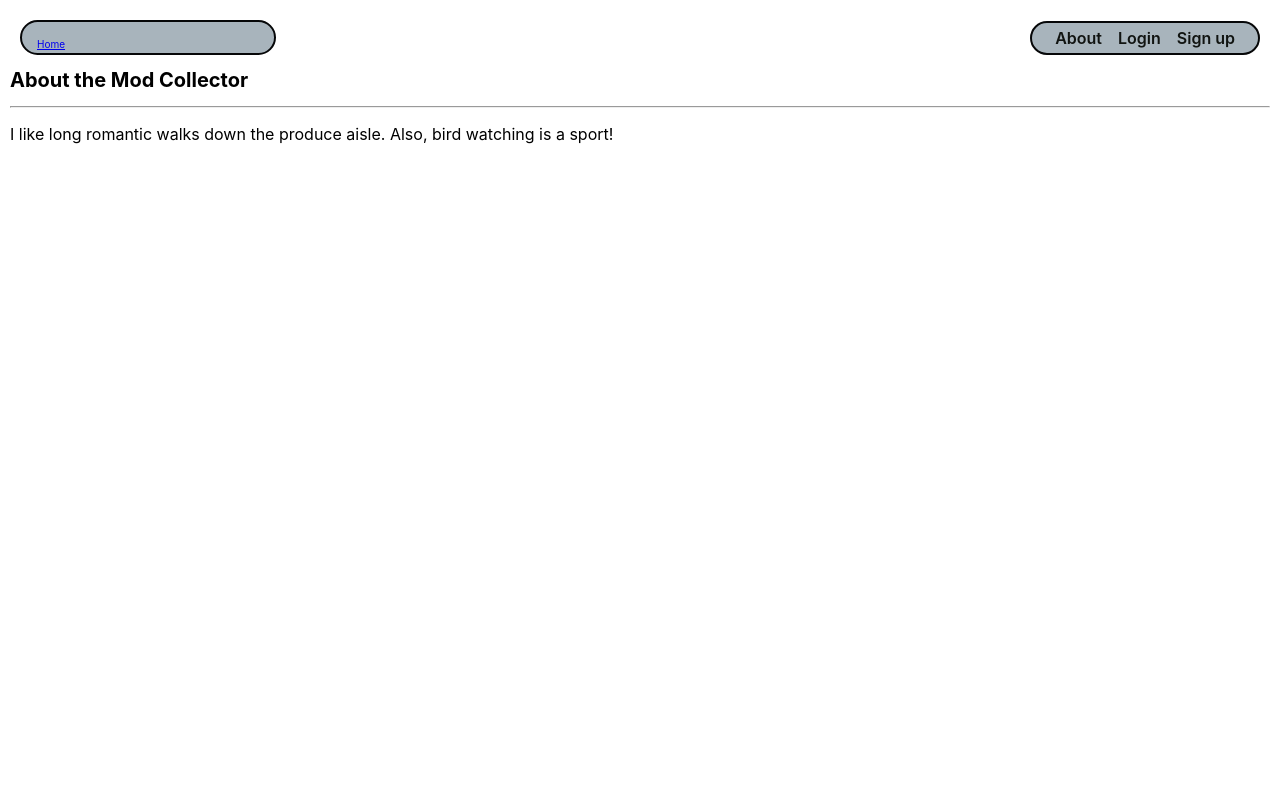
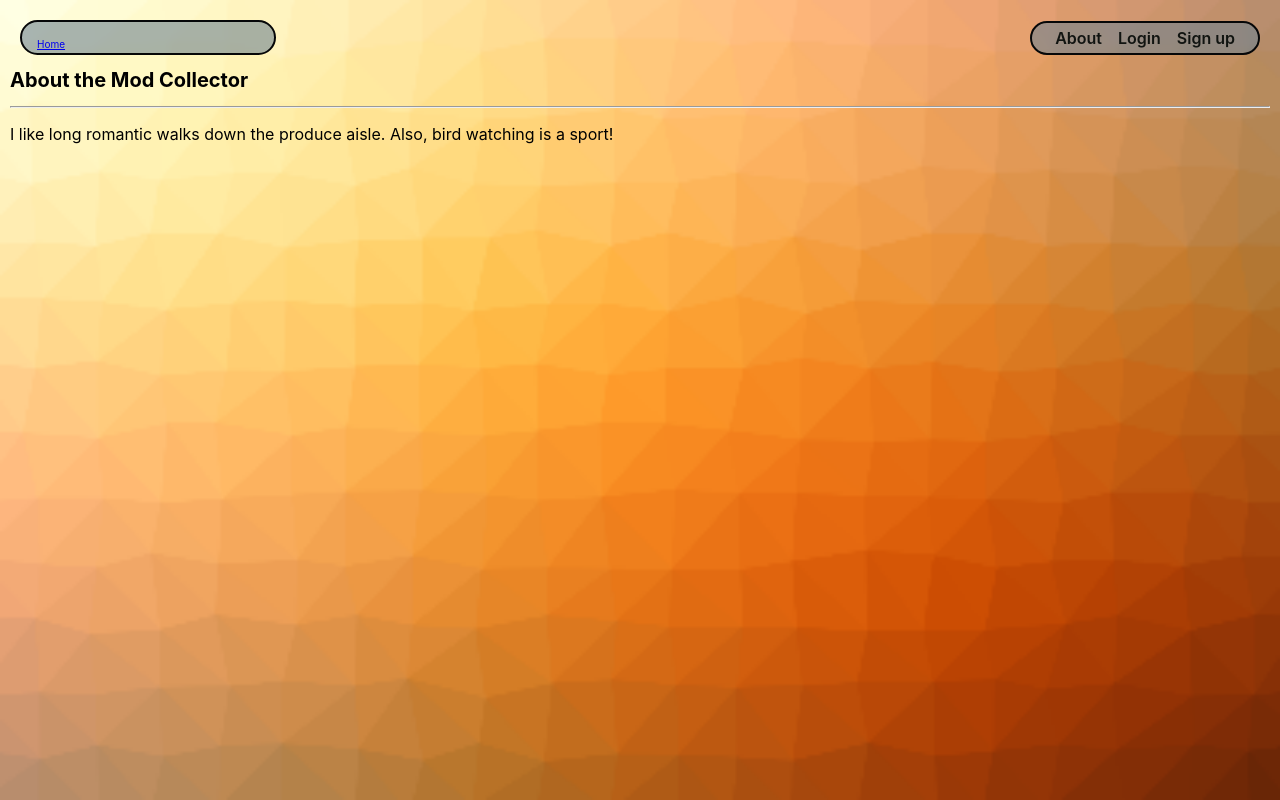
Before and after one commit to Savienne/the-mod-collector, a Django app: page /about/ in a window 1280 px wide. Run offline with Django 4.2, Linux system fonts and the light colour scheme.

Commit message:
lol style

```diff
--- a/main_app/static/css/base.css
+++ b/main_app/static/css/base.css
@@ -47,6 +47,7 @@ body {
   /* background-color: blueviolet; */
   background-repeat: no-repeat;
   background-size: cover;
+  background-image: url('/static/images/trianglify-lowres (3).png')
 }
 
 header {
```
